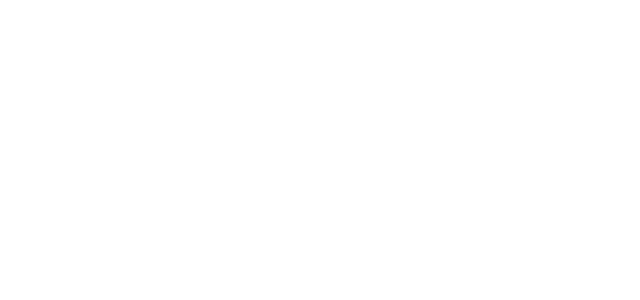
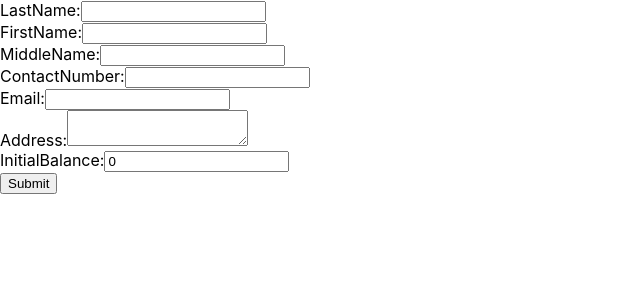
Before and after one commit to stanley-tarce/avion-banking-app, a React (Create React App) app in the folder banking-app/: page / in a window 1280 px wide. Shown: the top 300 px of the page, without its empty margins (0-640 px from the left). Built offline with nearby package versions, Linux system fonts and the light colour scheme.

Commit message:
Created React Form Skeleton

```diff
--- a/banking-app/src/App.js
+++ b/banking-app/src/App.js
@@ -1,8 +1,10 @@
 import './App.css';
+import Register from './Components/Register';
 
 function App() {
   return (
     <div className="App">
+      <Register />
     </div>
   );
 }
--- /dev/null
+++ b/banking-app/src/Components/Register.js
@@ -0,0 +1,83 @@
+import React, { Component } from 'react'
+
+export default class Register extends Component {
+    constructor() {
+        super();
+        this.state =
+        {
+            lastname: '',
+            firstname: '',
+            middlename: '',
+            contactnumber: '',
+            email: '',
+            address: '',
+            initialbalance: 0,
+        }
+        this.sendDataToLocalStorage = this.sendDataToLocalStorage.bind(this);
+        this.handleLastNameChange = this.handleLastNameChange.bind(this);
+        this.handleFirstNameChange = this.handleFirstNameChange.bind(this);
+        this.handleMiddleNameChange = this.handleMiddleNameChange.bind(this);
+        this.handleContactNumberChange = this.handleContactNumberChange.bind(this);
+        this.handleEmailChange = this.handleEmailChange.bind(this);
+        this.handleAddressChange = this.handleAddressChange.bind(this);
+        this.changeValue = this.changeValue.bind(this);
+
+    }
+    sendDataToLocalStorage(e) {
+        e.preventDefault();
+        console.log(this.state);
+    }
+
+    handleLastNameChange(event) {
+        this.setState({ lastname: event.target.value });
+    }
+    handleFirstNameChange(event) {
+        this.setState({ firstname: event.target.value });
+    }
+    handleMiddleNameChange(event) {
+        this.setState({ middlename: event.target.value });
+    }
+    handleContactNumberChange(event) {
+        this.setState({ contactnumber: event.target.value });
+    }
+    handleEmailChange(event) {
+        this.setState({ email: event.target.value });
+    }
+    handleAddressChange(event) {
+        this.setState({ address: event.target.value });
+    }
+    changeValue(event) {
+        this.setState({ initialbalance: event.target.value });
+    }
+
+    render() {
+        return (
+            <div>
+                <form onSubmit={this.sendDataToLocalStorage}>
+                    <label>LastName:</label>
+                    <input type="text" name="lastname" value={this.state.lastname} onChange={this.handleLastNameChange} />
+                    <br />
+                    <label>FirstName:</label>
+                    <input type="text" name="firstname" value={this.state.firstname} onChange={this.handleFirstNameChange} />
+                    <br />
+                    <label>MiddleName:</label>
+                    <input type="text" name="middlename" value={this.state.middlename} onChange={this.handleMiddleNameChange} />
+                    <br />
+                    <label>ContactNumber:</label>
+                    <input type="text" name="contactnumber" value={this.state.contactnumber} onChange={this.handleContactNumberChange} />
+                    <br />
+                    <label>Email:</label>
+                    <input type="email" name="email" value={this.state.email} onChange={this.handleEmailChange} />
+                    <br />
+                    <label>Address:</label>
+                    <textarea name="address" value={this.state.address} onChange={this.handleAddressChange} />
+                    <br />
+                    <label>InitialBalance:</label>
+                    <input type="number" name="initialbalance" value={this.state.initialbalance} onChange={this.changeValue} />
+                    <br />
+                    <button onSubmit={this.sendDataToLocalStorage}>Submit</button>
+                </form>
+            </div>
+        )
+    }
+}
```
